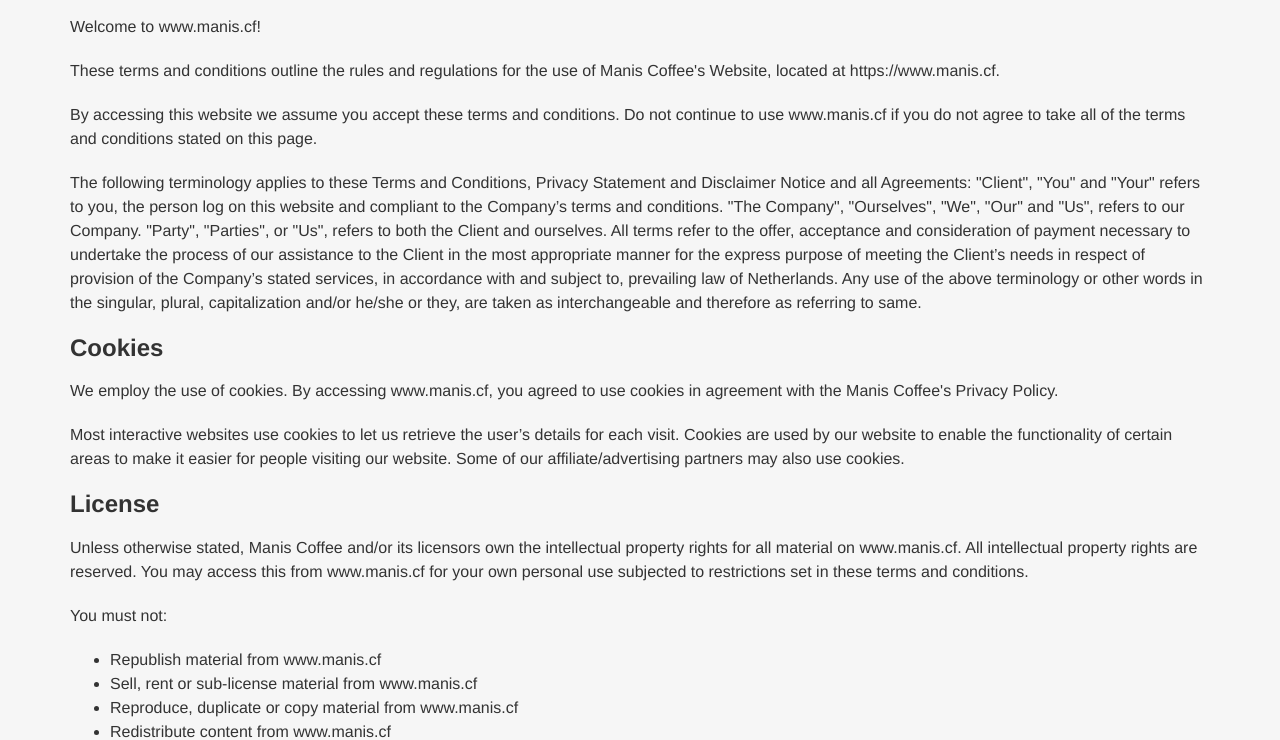
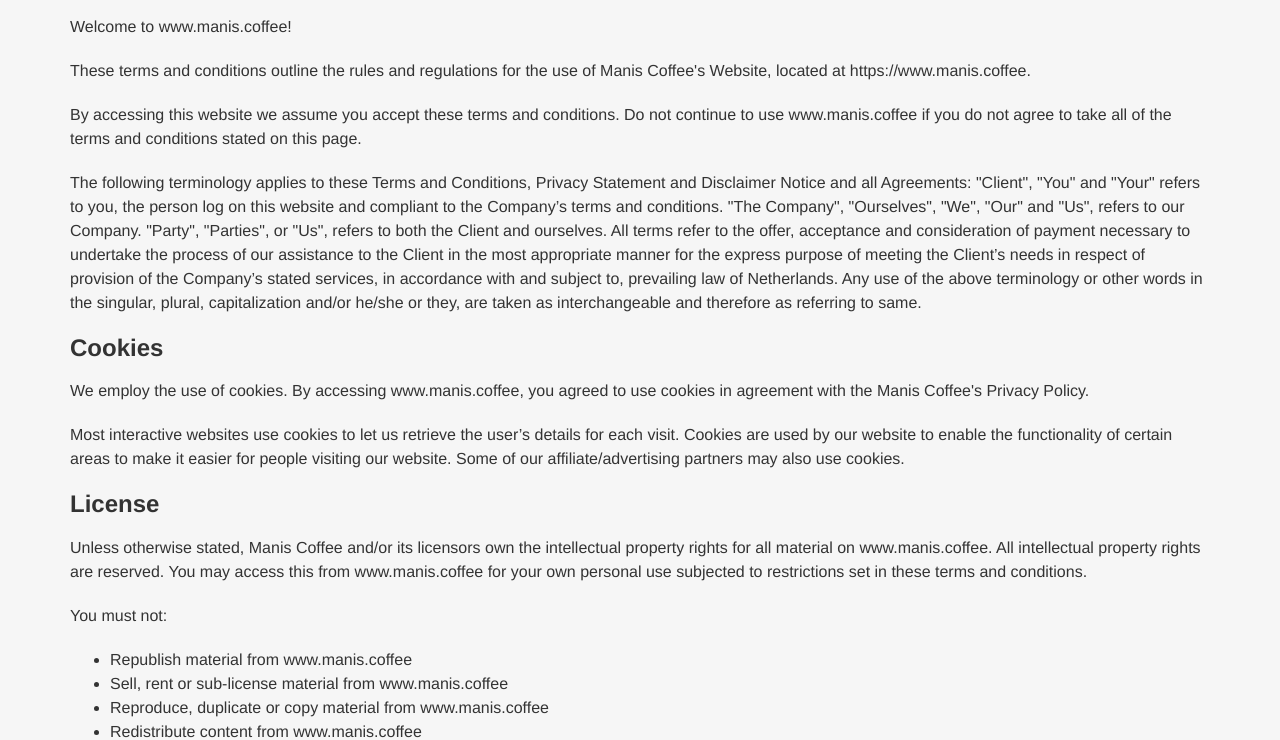
Before and after one commit to Pixaran/maniscoffee, a plain HTML site: page Terms and Conditions.html in a window 1280 px wide. Shown: the part 61-801 px from the top of the page. Drawn offline with Linux system fonts and the light colour scheme.

Commit message:
changed domain

```diff
--- a/Terms and Conditions.html
+++ b/Terms and Conditions.html
@@ -193,21 +193,21 @@
 <div class="row">
 <div class="col-md-12">
 <h2><strong>Terms and Conditions</strong></h2>
-<p>Welcome to www.manis.cf!</p>
-<p>These terms and conditions outline the rules and regulations for the use of Manis Coffee's Website, located at https://www.manis.cf.</p>
-<p>By accessing this website we assume you accept these terms and conditions. Do not continue to use www.manis.cf if you do not agree to take all of the terms and conditions stated on this page.</p>
+<p>Welcome to www.manis.coffee!</p>
+<p>These terms and conditions outline the rules and regulations for the use of Manis Coffee's Website, located at https://www.manis.coffee.</p>
+<p>By accessing this website we assume you accept these terms and conditions. Do not continue to use www.manis.coffee if you do not agree to take all of the terms and conditions stated on this page.</p>
 <p>The following terminology applies to these Terms and Conditions, Privacy Statement and Disclaimer Notice and all Agreements: "Client", "You" and "Your" refers to you, the person log on this website and compliant to the Company’s terms and conditions. "The Company", "Ourselves", "We", "Our" and "Us", refers to our Company. "Party", "Parties", or "Us", refers to both the Client and ourselves. All terms refer to the offer, acceptance and consideration of payment necessary to undertake the process of our assistance to the Client in the most appropriate manner for the express purpose of meeting the Client’s needs in respect of provision of the Company’s stated services, in accordance with and subject to, prevailing law of Netherlands. Any use of the above terminology or other words in the singular, plural, capitalization and/or he/she or they, are taken as interchangeable and therefore as referring to same.</p>
 <h3><strong>Cookies</strong></h3>
-<p>We employ the use of cookies. By accessing www.manis.cf, you agreed to use cookies in agreement with the Manis Coffee's Privacy Policy. </p>
+<p>We employ the use of cookies. By accessing www.manis.coffee, you agreed to use cookies in agreement with the Manis Coffee's Privacy Policy. </p>
 <p>Most interactive websites use cookies to let us retrieve the user’s details for each visit. Cookies are used by our website to enable the functionality of certain areas to make it easier for people visiting our website. Some of our affiliate/advertising partners may also use cookies.</p>
 <h3><strong>License</strong></h3>
-<p>Unless otherwise stated, Manis Coffee and/or its licensors own the intellectual property rights for all material on www.manis.cf. All intellectual property rights are reserved. You may access this from www.manis.cf for your own personal use subjected to restrictions set in these terms and conditions.</p>
+<p>Unless otherwise stated, Manis Coffee and/or its licensors own the intellectual property rights for all material on www.manis.coffee. All intellectual property rights are reserved. You may access this from www.manis.coffee for your own personal use subjected to restrictions set in these terms and conditions.</p>
 <p>You must not:</p>
 <ul>
-<li>Republish material from www.manis.cf</li>
-<li>Sell, rent or sub-license material from www.manis.cf</li>
-<li>Reproduce, duplicate or copy material from www.manis.cf</li>
-<li>Redistribute content from www.manis.cf</li>
+<li>Republish material from www.manis.coffee</li>
+<li>Sell, rent or sub-license material from www.manis.coffee</li>
+<li>Reproduce, duplicate or copy material from www.manis.coffee</li>
+<li>Redistribute content from www.manis.coffee</li>
 </ul>
 <p>This Agreement shall begin on the date hereof. Our Terms and Conditions were created with the help of the <a href="https://www.termsandconditionsgenerator.com/">Terms And Conditions Generator</a> and the <a href="https://www.generateprivacypolicy.com/">Privacy Policy Generator</a>.</p>
 <p>Parts of this website offer an opportunity for users to post and exchange opinions and information in certain areas of the website. Manis Coffee does not filter, edit, publish or review Comments prior to their presence on the website. Comments do not reflect the views and opinions of Manis Coffee,its agents and/or affiliates. Comments reflect the views and opinions of the person who post their views and opinions. To the extent permitted by applicable laws, Manis Coffee shall not be liable for the Comments or for any liability, damages or expenses caused and/or suffered as a result of any use of and/or posting of and/or appearance of the Comments on this website.</p>
```
Also changed, not shown: Order/index.html (+1 -1 lines), Thankyou.html (+1 -1 lines), index.html (+2 -2 lines).
